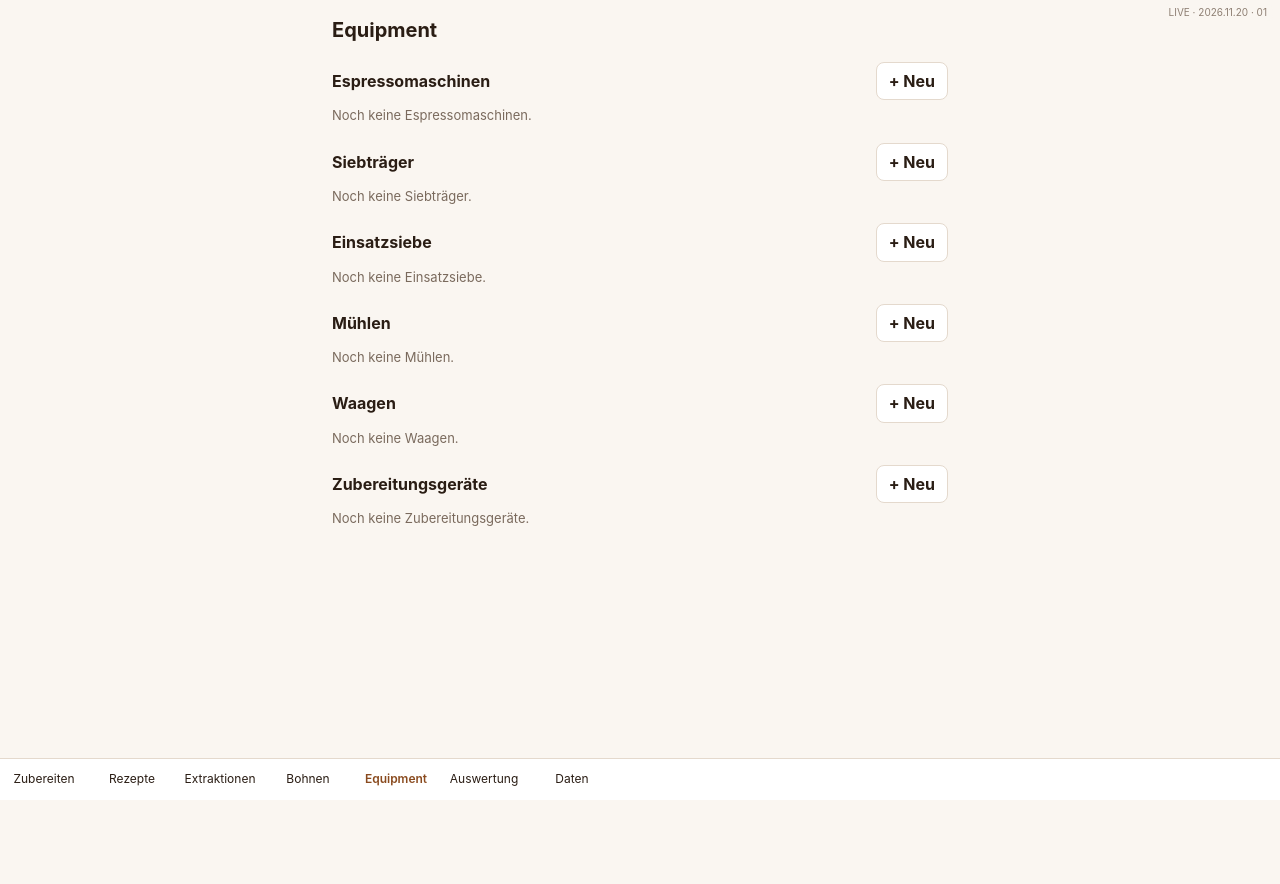
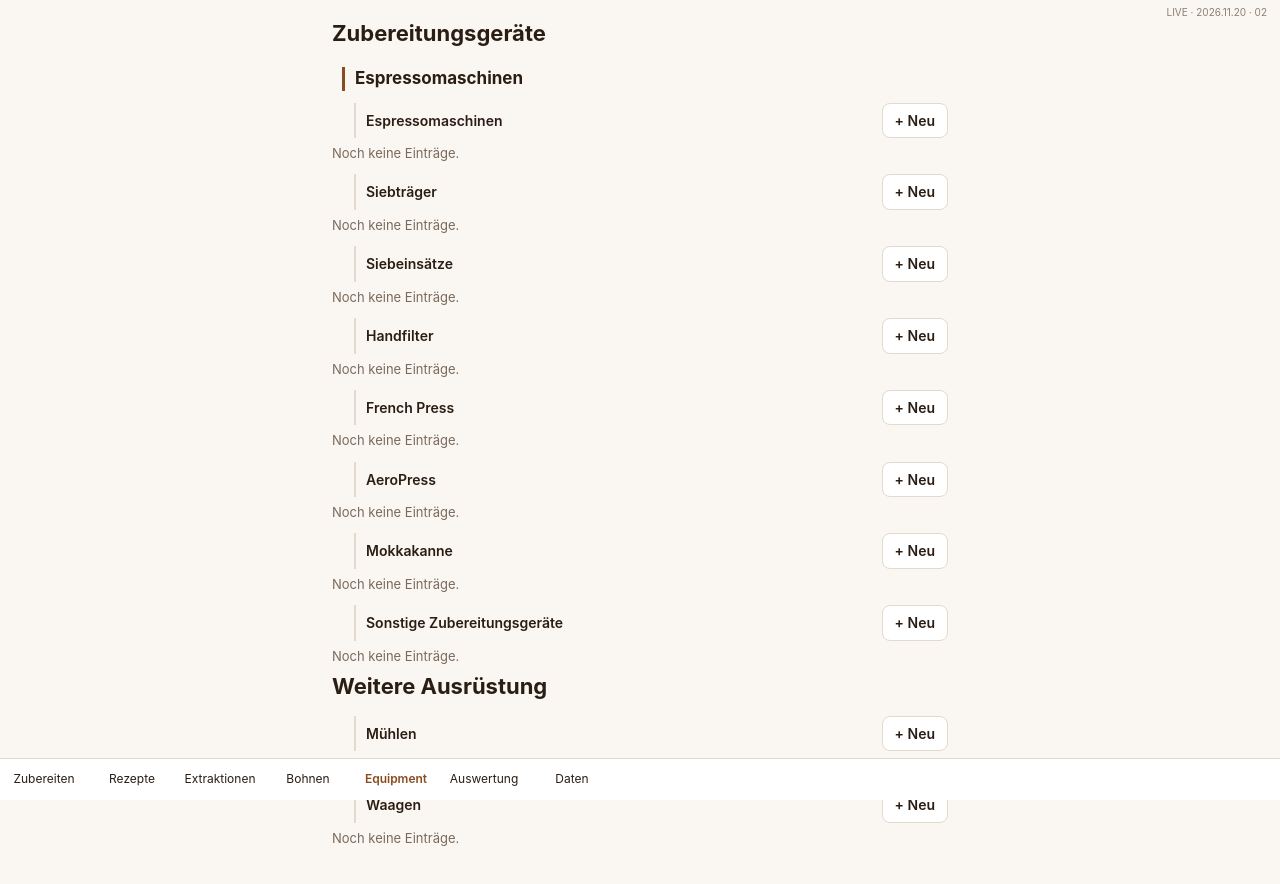
Before and after one commit to Sombrero-Joe/Baristiq, a plain HTML site: page index.html in a window 1280 px wide. Both pictures are taken after a click on the button "Equipment". Before the commit the page ends 800 px from the top, so only its background shows below. Drawn offline with Linux system fonts and the light colour scheme.

Commit message:
Promote tested equipment hierarchy styling to Live

```diff
--- a/index.html
+++ b/index.html
@@ -10,7 +10,7 @@ html{scroll-padding-top:env(safe-area-inset-top,0px)}
 *{box-sizing:border-box}
 body{margin:0;background:var(--bg);color:var(--fg);font:16px/1.4 -apple-system,system-ui,"Segoe UI",sans-serif;padding-bottom:70px}
 main{max-width:640px;margin:0 auto;padding:12px}
-h1{font-size:20px;margin:4px 0 12px}h2{font-size:16px;margin:18px 0 6px;display:flex;justify-content:space-between;align-items:center}
+h1{font-size:22px;margin:6px 0 14px;font-weight:700}h2{font-size:17px;margin:18px 0 8px 10px;padding-left:10px;border-left:3px solid var(--ac);display:flex;justify-content:space-between;align-items:center}h3{font-size:14px;font-weight:600;margin:12px 0 6px 22px;padding-left:10px;border-left:2px solid var(--bd);display:flex;justify-content:space-between;align-items:center}
 .c{background:var(--card);border:1px solid var(--bd);border-radius:12px;padding:10px 12px;margin:8px 0}
 .m{color:var(--mut);font-size:13px}
 label{display:block;font-size:13px;color:var(--mut);margin:8px 0 0}
@@ -28,13 +28,13 @@ nav button.on{color:var(--ac);font-weight:600}
 textarea{min-height:90px}.filelabel{font-size:16px;color:var(--fg);font-weight:600;margin-top:12px}.filelabel input[type=file]{display:block;font-size:16px;padding:12px;margin-top:6px;min-height:48px;width:100%}.filelabel input[type=file]::file-selector-button{font:inherit;font-size:18px;font-weight:600;padding:9px 14px;margin-right:12px;cursor:pointer}.data-actions [data-a="exp"]{margin-left:18px}
 #version{position:fixed;top:4px;right:7px;z-index:20;padding:2px 6px;border-radius:6px;background:var(--bg);color:var(--mut);font-size:10px;line-height:1.3;opacity:.85;pointer-events:none}
 </style></head><body><main id="app"></main><div id="ov" hidden></div>
-<div id="version">LIVE · 2026.11.20 · 01</div><nav id="nav"></nav>
+<div id="version">LIVE · 2026.11.20 · 02</div><nav id="nav"></nav>
 <script>
 const K='espresso-v1',EQ=['machines','portafilters','baskets','grinders','scales','brewers'];
 const T={
 machines:{t:'Espressomaschinen',s:'Espressomaschine',f:[['name','Name/Modell','text'],['bar','Max. Druck (bar)','number'],['tmin','Brühtemperatur min (°C)','number'],['tmax','Brühtemperatur max (°C)','number'],['tstep','Schrittweite (°C), z. B. 0,5 oder 1','number'],['tlist','Oder feste Stufen (°C), getrennt durch Leerzeichen, z. B. 90 92 94','text'],['note','Notiz','text']]},
 portafilters:{t:'Siebträger',s:'Siebträger',f:[['name','Name','text'],['dia','Durchmesser (mm)','number'],['note','Notiz','text']]},
-baskets:{t:'Einsatzsiebe',s:'Einsatzsieb',f:[['name','Name','text'],['dia','Durchmesser (mm)','number'],['dose','Füllmenge (g)','number'],['type','Typ','select',['Single','Double','Triple','Präzision','Sonstige']]]},
+baskets:{t:'Siebeinsätze',s:'Siebeinsatz',f:[['name','Name','text'],['dia','Durchmesser (mm)','number'],['dose','Füllmenge (g)','number'],['type','Typ','select',['Single','Double','Triple','Präzision','Sonstige']]]},
 grinders:{t:'Mühlen',s:'Mühle',f:[['name','Name/Modell','text'],['turns','Umdrehungen (X), z. B. 3','number'],['steps','Schritte je Umdrehung (Y), z. B. 10','number'],['subs','Unterschritte je Schritt (Z), z. B. 10','number'],['mm','Weite je Unterschritt (mm), z. B. 0,015','number'],['zero','Mahlweite bei 0.0.0 (mm), optional','number'],['note','Notiz','text']]},
 scales:{t:'Waagen',s:'Waage',f:[['name','Name/Modell','text'],['res','Auflösung (g)','number']]},
 brewers:{t:'Zubereitungsgeräte',s:'Zubereitungsgerät',f:[['type','Geräteart','select',['Handfilter','French Press','AeroPress','Mokkakanne','Sonstiges']],['name','Name/Modell','text'],['capacity','Fassungsvermögen (ml)','number'],['note','Notiz','text']]},
@@ -59,13 +59,13 @@ let v='brew',edit=null,filt='',ftype='',delArm=null,xk='temp',prepNew=false,prep
 
 function nav(){document.getElementById('nav').innerHTML=[['brew','Zubereiten'],['rec','Rezepte'],['shots','Extraktionen'],['beans','Bohnen'],['eq','Equipment'],['ana','Auswertung'],['data','Daten']].map(([a,b])=>`<button data-a="tab" data-v="${a}" class="${v==a?'on':''}">${b}</button>`).join('')}
 
-function entList(k){const x=T[k];return `<h2>${x.t}<button data-a="add" data-k="${k}">+ Neu</button></h2>`+
- (db[k].length?db[k].map(o=>`<div class="c"><b>${esc(lbl(k,o))}</b>${o.note?`<div class="m">${esc(o.note)}</div>`:''}${o.bar?`<div class="m">${nf(o.bar)} bar</div>`:''}${k=='machines'?tinfo(o):''}${k=='beans'&&o.roastDate?`<div class="m">Röstdatum: ${esc(o.roastDate)} · ${Math.max(0,Math.floor((new Date(today())-new Date(o.roastDate))/864e5))} Tage seit Röstung</div>`:''}${k=='brewers'&&o.type?`<div class="m">${esc(o.type)}${o.capacity?' · '+esc(o.capacity)+' ml':''}</div>`:''}${k=='grinders'&&gcal(o)?(c=>`<div class='m'>${c.T} × ${c.S} × ${c.U} = ${c.max} Stufen à ${nf(c.m,3)} mm (0 bis ${nf(c.z+c.max*c.m,3)} mm)</div>`)(gcal(o)):''}${o.roaster?`<div class="m">${esc(o.roaster)}</div>`:''}${o.ratio?`<div class="m">Ziel-Ratio 1 : ${nf(o.ratio,2)}</div>`:''}
- <div class="row"><button data-a="edit" data-k="${k}" data-id="${o.id}">Bearbeiten</button><button data-a="del" data-k="${k}" data-id="${o.id}">${delArm==o.id?'Sicher löschen?':'Löschen'}</button></div></div>`).join(''):`<div class="m">Noch keine ${x.t}.</div>`)}
+function entList(k,showTitle=true,filterType=null,titleOverride=null){const x=T[k],items=filterType?db[k].filter(o=>o.type===filterType):db[k],title=titleOverride||x.t;return (showTitle?`<h2>${title}<button data-a="add" data-k="${k}">+ Neu</button></h2>`:`<h3>${title}<button data-a="add" data-k="${k}"${filterType?` data-type="${filterType}"`:''}>+ Neu</button></h3>`)+
+ (items.length?items.map(o=>`<div class="c"><b>${esc(lbl(k,o))}</b>${o.note?`<div class="m">${esc(o.note)}</div>`:''}${o.bar?`<div class="m">${nf(o.bar)} bar</div>`:''}${k=='machines'?tinfo(o):''}${k=='beans'&&o.roastDate?`<div class="m">Röstdatum: ${esc(o.roastDate)} · ${Math.max(0,Math.floor((new Date(today())-new Date(o.roastDate))/864e5))} Tage seit Röstung</div>`:''}${k=='brewers'&&o.type?`<div class="m">${esc(o.type)}${o.capacity?' · '+esc(o.capacity)+' ml':''}</div>`:''}${k=='grinders'&&gcal(o)?(c=>`<div class='m'>${c.T} × ${c.S} × ${c.U} = ${c.max} Stufen à ${nf(c.m,3)} mm (0 bis ${nf(c.z+c.max*c.m,3)} mm)</div>`)(gcal(o)):''}${o.roaster?`<div class="m">${esc(o.roaster)}</div>`:''}${o.ratio?`<div class="m">Ziel-Ratio 1 : ${nf(o.ratio,2)}</div>`:''}
+ <div class="row"><button data-a="edit" data-k="${k}" data-id="${o.id}">Bearbeiten</button><button data-a="del" data-k="${k}" data-id="${o.id}">${delArm==o.id?'Sicher löschen?':'Löschen'}</button></div></div>`).join('') :`<div class="m">Noch keine Einträge.</div>`)}
 
-function entForm(k,id){const x=T[k],o=id?find(k,id):{};
+function entForm(k,id,presetType=''){const x=T[k],o=id?find(k,id):{};
  document.getElementById('ov').hidden=false;
- document.getElementById('ov').innerHTML=`<form class="c" id="ef" data-k="${k}" data-id="${id||''}"><b>${x.s} ${id?'bearbeiten':'hinzufügen'}</b>`+x.f.map(([n,l,t,opt])=>t=='select'?`<label>${l}<select name="${n}">${opt.map(p=>`<option${o[n]==p?' selected':''}>${p}</option>`).join('')}</select></label>`:`<label>${l}<input name="${n}" type="${t}" ${t=='number'?'step="any" inputmode="decimal"':''} value="${esc(o[n])}"></label>`).join('')+
+ document.getElementById('ov').innerHTML=`<form class="c" id="ef" data-k="${k}" data-id="${id||''}"><b>${x.s} ${id?'bearbeiten':'hinzufügen'}</b>`+x.f.map(([n,l,t,opt])=>t=='select'?`<label>${l}<select name="${n}">${opt.map(p=>`<option${o[n]==p||(!id&&n==='type'&&presetType===p)?' selected':''}>${p}</option>`).join('')}</select></label>`:`<label>${l}<input name="${n}" type="${t}" ${t=='number'?'step="any" inputmode="decimal"':''} value="${esc(o[n])}"></label>`).join('')+
  (k=='beans'?'<div class="m" id="rb"></div>':'')+`<div class="row"><button class="p" type="submit">Speichern</button><button type="button" data-a="close">Abbrechen</button></div></form>`;
  if(k=='beans'){const f=document.getElementById('ef'),u=()=>{const a=f.ara.value;document.getElementById('rb').textContent=a===''?'Leer lassen = unbekannt. 100 % = reine Arabica.':`Robusta-Anteil: ${nf(100-a,0)} %`};f.ara.oninput=u;u()}}
 
@@ -240,7 +240,7 @@ function render(){nav();const a=document.getElementById('app');
  else if(v=='shots'){const l=db.shots.slice().sort((x,y)=>(y.date+y.id).localeCompare(x.date+x.id));
   a.innerHTML=`<h1>Extraktionen</h1><div class="row"><button class="p" data-a="tab" data-v="new">+ Neue Extraktion</button></div>`+(l.length?l.map(shotCard).join(''):'<div class="c m">Noch keine Extraktionen. Lege unter „Equipment“ und „Bohnen“ deine Ausstattung an und trage dann eine Extraktion ein.</div>')}
  else if(v=='new'){a.innerHTML=shotForm();deviceUI();tempUI();gridUI();calc();{const f=document.getElementById('sf'),b=find('beans',f.querySelector('[name="beans"]').value);if(!f.tratio.value&&b&&b.ratio)f.tratio.value=b.ratio;plan()}}
- else if(v=='eq'){a.innerHTML='<h1>Equipment</h1>'+EQ.map(entList).join('')+``}
+ else if(v=='eq'){a.innerHTML='<h1>Zubereitungsgeräte</h1><h2>Espressomaschinen</h2>'+['machines','portafilters','baskets'].map(k=>entList(k,false)).join('')+['Handfilter','French Press','AeroPress','Mokkakanne'].map(t=>entList('brewers',false,t,t)).join('')+entList('brewers',false,'Sonstiges','Sonstige Zubereitungsgeräte')+'<h1>Weitere Ausrüstung</h1>'+['grinders','scales'].map(k=>entList(k,false)).join('')}
  else if(v=='data')a.innerHTML='<h1>Daten</h1><div class="c"><div class="m">Backup als Text: Export kopieren und ablegen. Beim Import werden Stand und Anzahl verglichen, ersetzt wird erst beim zweiten Druck auf Import.</div><label class="filelabel">Textdatei auswählen (.txt)<input id="fi" type="file" accept=".txt,.json,text/plain"></label><textarea id="io"></textarea><div class="m" id="ic"></div><div class="row data-actions"><button data-a="imp">Import</button><button data-a="file">Als Datei sichern</button><button data-a="exp">Text anzeigen</button><button data-a="copy">Kopieren</button></div></div>';
  else if(v=='ana')a.innerHTML=ana();
  else if(v=='rec')a.innerHTML=recView();
@@ -249,7 +249,7 @@ function render(){nav();const a=document.getElementById('app');
 document.addEventListener('click',e=>{const b=e.target.closest('[data-a]');if(!b)return;const a=b.dataset.a,k=b.dataset.k,id=b.dataset.id;
  if(a=='tab'){const next=b.dataset.v;edit=null;prepEdit=null;delArm=null;prepNew=false;document.getElementById('ov').hidden=true;v=next;render();window.scrollTo(0,0)}
  else if(a=='prepadd'){prepEdit=null;prepNew=true;render();window.scrollTo(0,0)}else if(a=='preplist'){prepEdit=null;prepNew=false;render();window.scrollTo(0,0)}else if(a=='prepedit'){prepEdit=id;prepNew=true;render();window.scrollTo(0,0)}else if(a=='prepdel'){if(delArm==id){db.preps=db.preps.filter(p=>p.id!=id);delArm=null;save()}else delArm=id;render()}
- else if(a=='add')entForm(k);else if(a=='edit')entForm(k,id);
+ else if(a=='add')entForm(k,null,b.dataset.type||'');else if(a=='edit')entForm(k,id);
  else if(a=='radd')recForm();else if(a=='redit')recForm(id);
  else if(a=='rdel'){if(delArm==id){db.recipes=rec().filter(o=>o.id!=id);delArm=null;save()}else delArm=id;render()}
  else if(a=='close')document.getElementById('ov').hidden=true;
```
